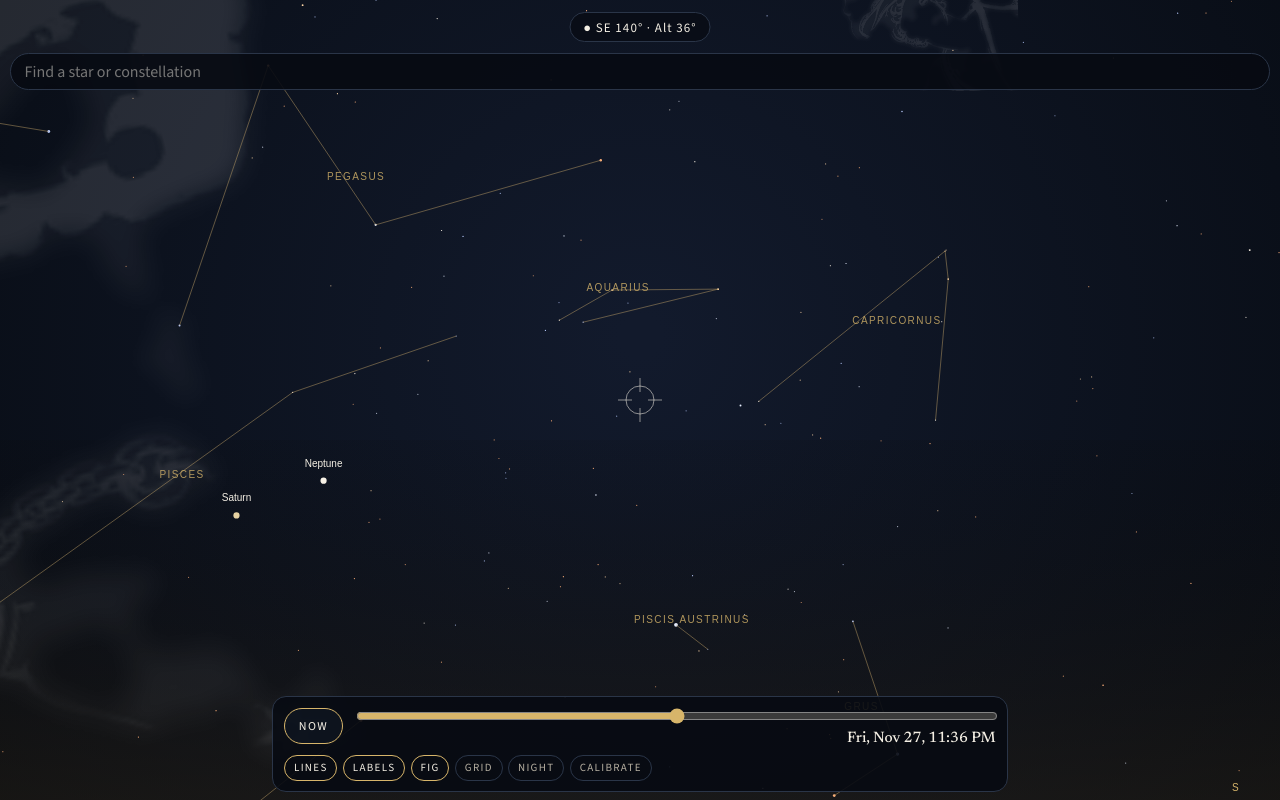
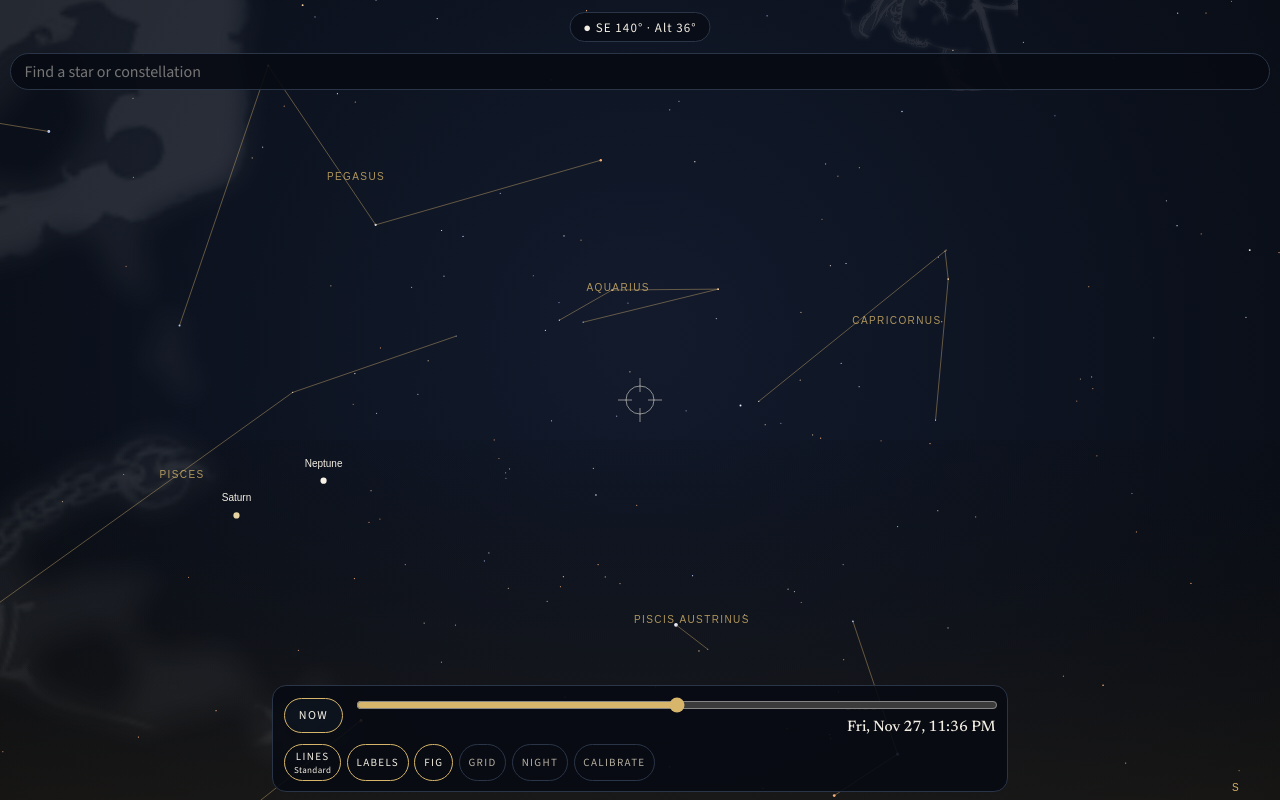
Before and after one commit to py314159265/space, a plain HTML site: page sky/index.html in a window 1280 px wide. Both pictures are taken after a click on the button "MANUAL MODE". Drawn offline with nearby package versions, Linux system fonts and the light colour scheme; animation ran at ten frames a second.

Commit message:
Add a figure line set beside the standard sticks.
Lines now cycles Standard, Figure, and Off, and the choice is remembered. Figure draws an original hunter, two people, a lion, a bear, and a seated queen from catalog stars. The other constellations keep the standard lines.

Co-authored-by: py314159265 <py314159265@users.noreply.github.com>

```diff
--- a/sky/app.js
+++ b/sky/app.js
@@ -5,6 +5,8 @@
   const STORE_LOC = "nightglass-loc";
   const STORE_CAL = "nightglass-cal";
   const STORE_ART = "nightglass-art";
+  const STORE_LINES = "nightglass-lines";
+  const LINE_LABEL = { standard: "Standard", figure: "Figure", off: "Off" };
   const DEFAULT_LOC = { lat: 34.08, lon: -118.07 };
   const PLANETS = ["Mercury", "Venus", "Mars", "Jupiter", "Saturn", "Uranus", "Neptune"];
   const CON_NAME = {
@@ -33,6 +35,8 @@
   let stars = [];
   let starByHip = new Map();
   let figures = [];
+  let figureLines = new Map();
+  let lineMode = "standard";
   let constMeta = {};
   let cons = [];
   let names = {};
@@ -82,6 +86,9 @@
       const cal = JSON.parse(localStorage.getItem(STORE_CAL) || "null");
       if (cal && Number.isFinite(cal.offset)) headingOffset = cal.offset;
       if (localStorage.getItem(STORE_ART) === "0") showArt = false;
+      const savedLines = localStorage.getItem(STORE_LINES);
+      if (savedLines === "standard" || savedLines === "figure" || savedLines === "off") lineMode = savedLines;
+      showLines = lineMode !== "off";
     } catch (err) { /* keep defaults */ }
     $("lat").value = lat.toFixed(2);
     $("lon").value = lon.toFixed(2);
@@ -624,7 +631,7 @@
       ctx.lineWidth = 1;
       for (const fig of figures) {
         ctx.beginPath();
-        for (const [a, b] of fig.lines) {
+        for (const [a, b] of linesOf(fig)) {
           const pa = hipPos.get(a), pb = hipPos.get(b);
           if (!pa || !pb) continue;
           ctx.moveTo(pa.x, pa.y);
@@ -644,7 +651,7 @@
           if (p) { sx = p.x; sy = p.y; n = 1; }
         }
         const seen = new Set();
-        for (const pair of fig.lines) {
+        for (const pair of linesOf(fig)) {
           for (const hip of pair) {
             if (seen.has(hip)) continue;
             seen.add(hip);
@@ -727,6 +734,7 @@
       when: when.toISOString(),
       lat, lon, live, night,
       view: { az: azDeg, alt: pose.alt * RAD, fov },
+      lineMode,
       moonPhase,
       phase: phaseName(moonPhase),
       bodies: Object.fromEntries(bodies.filter((b) => b.hor).map((b) => [b.name, {
@@ -743,7 +751,7 @@
       })),
       visible: figures.filter((fig) => {
         if (fig.hip && hipPos.has(fig.hip)) return true;
-        return fig.lines.some(([a, b]) => hipPos.has(a) && hipPos.has(b));
+        return linesOf(fig).some(([a, b]) => hipPos.has(a) && hipPos.has(b));
       }).map((fig) => fig.name),
     };
     requestAnimationFrame(frame);
@@ -954,6 +962,22 @@
     if (ra < 0) ra += 24;
     return { ra, dec };
   }
+  function linesOf(fig) {
+    if (lineMode === "figure") {
+      const alt = figureLines.get(fig.id);
+      if (alt && alt.length) return alt;
+    }
+    return fig.lines;
+  }
+  function applyLineMode() {
+    showLines = lineMode !== "off";
+    const btn = document.querySelector('[data-key="lines"]');
+    if (!btn) return;
+    btn.setAttribute("aria-pressed", showLines ? "true" : "false");
+    btn.setAttribute("aria-label", `Lines, ${LINE_LABEL[lineMode].toLowerCase()}`);
+    const mode = $("lines-mode");
+    if (mode) mode.textContent = LINE_LABEL[lineMode];
+  }
   function figureSpot(fig, hipPos) {
     let sx = 0, sy = 0, n = 0;
     if (fig.hip && hipPos.has(fig.hip)) {
@@ -961,7 +985,7 @@
       sx = p.x; sy = p.y; n = 1;
     }
     const seen = new Set();
-    for (const pair of fig.lines) {
+    for (const pair of linesOf(fig)) {
       for (const hip of pair) {
         if (seen.has(hip)) continue;
         seen.add(hip);
@@ -1198,12 +1222,18 @@
     $("guide-cancel").addEventListener("click", clearGuide);
     const artBtn = document.querySelector('[data-key="art"]');
     if (artBtn) artBtn.setAttribute("aria-pressed", showArt ? "true" : "false");
+    applyLineMode();
     document.querySelectorAll(".toggles button").forEach((btn) => {
       btn.addEventListener("click", () => {
         const key = btn.dataset.key;
+        if (key === "lines") {
+          lineMode = lineMode === "standard" ? "figure" : lineMode === "figure" ? "off" : "standard";
+          try { localStorage.setItem(STORE_LINES, lineMode); } catch (err) { /* keep the choice for this visit */ }
+          applyLineMode();
+          return;
+        }
         const on = btn.getAttribute("aria-pressed") !== "true";
         btn.setAttribute("aria-pressed", on ? "true" : "false");
-        if (key === "lines") showLines = on;
         if (key === "labels") showLabels = on;
         if (key === "grid") showGrid = on;
         if (key === "art") {
@@ -1264,11 +1294,12 @@
     loadStore();
     resize();
     bind();
-    const [starFile, figFile, conFile, artFile] = await Promise.all([
+    const [starFile, figFile, conFile, artFile, figureFile] = await Promise.all([
       fetch("data/stars.json").then((r) => r.json()),
       fetch("data/figures.json").then((r) => r.json()),
       fetch("data/constellations.json").then((r) => r.json()),
       fetch("data/art/index.json").then((r) => r.json()),
+      fetch("data/figure-lines.json").then((r) => r.json()),
     ]);
     constMeta = conFile;
     artIndex = artFile;
@@ -1277,6 +1308,9 @@
     stars = starFile.s.map((row) => ({ ra: row[0], dec: row[1], mag: row[2], bv: row[3], hip: row[4], con: row[5], ly: row[6] || 0 }));
     starByHip = new Map(stars.map((s) => [s.hip, s]));
     figures = figFile;
+    // Original stick figures joined from catalog stars. A constellation
+    // without an entry keeps its standard lines.
+    figureLines = new Map(figureFile.map((fig) => [fig.id, fig.lines]));
     refreshBodies();
     requestAnimationFrame(frame);
   }
--- /dev/null
+++ b/sky/data/figure-lines.json
@@ -0,0 +1,45 @@
+[
+  {
+    "id": "Ori",
+    "lines": [
+      [26207, 27989], [26207, 25336], [27989, 25336],
+      [27989, 26727], [25336, 25930],
+      [26727, 26311], [26311, 25930],
+      [26727, 27366], [25930, 24436],
+      [27989, 28614], [28614, 27913], [27913, 29038],
+      [25336, 22797], [22957, 22509], [22509, 22449], [22449, 22797], [22797, 23123]
+    ]
+  },
+  {
+    "id": "Gem",
+    "lines": [
+      [37826, 36962], [37826, 37629], [36962, 36046], [36962, 37740], [36962, 35550], [35550, 35350],
+      [36850, 34693], [34693, 32246], [36850, 33018], [34693, 34088], [32246, 31681], [32246, 30883]
+    ]
+  },
+  {
+    "id": "Leo",
+    "lines": [
+      [47908, 48455], [48455, 50335], [50335, 50583], [50583, 49669],
+      [49669, 54879], [54879, 57632], [50583, 54872], [54872, 57632],
+      [49669, 47508], [54879, 55434], [57632, 57565], [54872, 55642]
+    ]
+  },
+  {
+    "id": "UMa",
+    "lines": [
+      [54061, 53910], [53910, 58001], [58001, 59774], [59774, 54061],
+      [59774, 62956], [62956, 65378], [65378, 67301],
+      [54061, 46733], [46733, 41704], [46733, 42527],
+      [53910, 48402], [48402, 50801],
+      [58001, 57399], [57399, 54539], [58001, 55219]
+    ]
+  },
+  {
+    "id": "Cas",
+    "lines": [
+      [11569, 8886], [8886, 6686], [6686, 4427], [4427, 3179], [3179, 746],
+      [3179, 5542], [746, 2920]
+    ]
+  }
+]
--- a/sky/index.html
+++ b/sky/index.html
@@ -52,7 +52,7 @@
         <p class="when" id="when"></p>
       </div>
       <div class="toggles" role="group" aria-label="Display">
-        <button type="button" data-key="lines" aria-pressed="true">Lines</button>
+        <button type="button" data-key="lines" aria-pressed="true" aria-label="Lines, standard">Lines<span class="mode" id="lines-mode">Standard</span></button>
         <button type="button" data-key="labels" aria-pressed="true">Labels</button>
         <button type="button" data-key="art" aria-pressed="true" aria-label="Figure art">Fig</button>
         <button type="button" data-key="grid" aria-pressed="false">Grid</button>
--- a/sky/styles.css
+++ b/sky/styles.css
@@ -136,6 +136,10 @@ h1 {
   font-size: 11px; color: var(--dim); cursor: pointer;
 }
 .toggles button[aria-pressed="true"] { border-color: var(--gold); color: var(--paper); }
+.toggles button .mode {
+  display: block; margin-top: 0.12rem; letter-spacing: 0.04em;
+  text-transform: none; font-size: 9px; line-height: 1;
+}
 
 .find {
   position: absolute; z-index: 4; left: 10px; right: 10px;
```
Also changed, not shown: sky/figurelines.test.mjs (added, +42 -0 lines).
